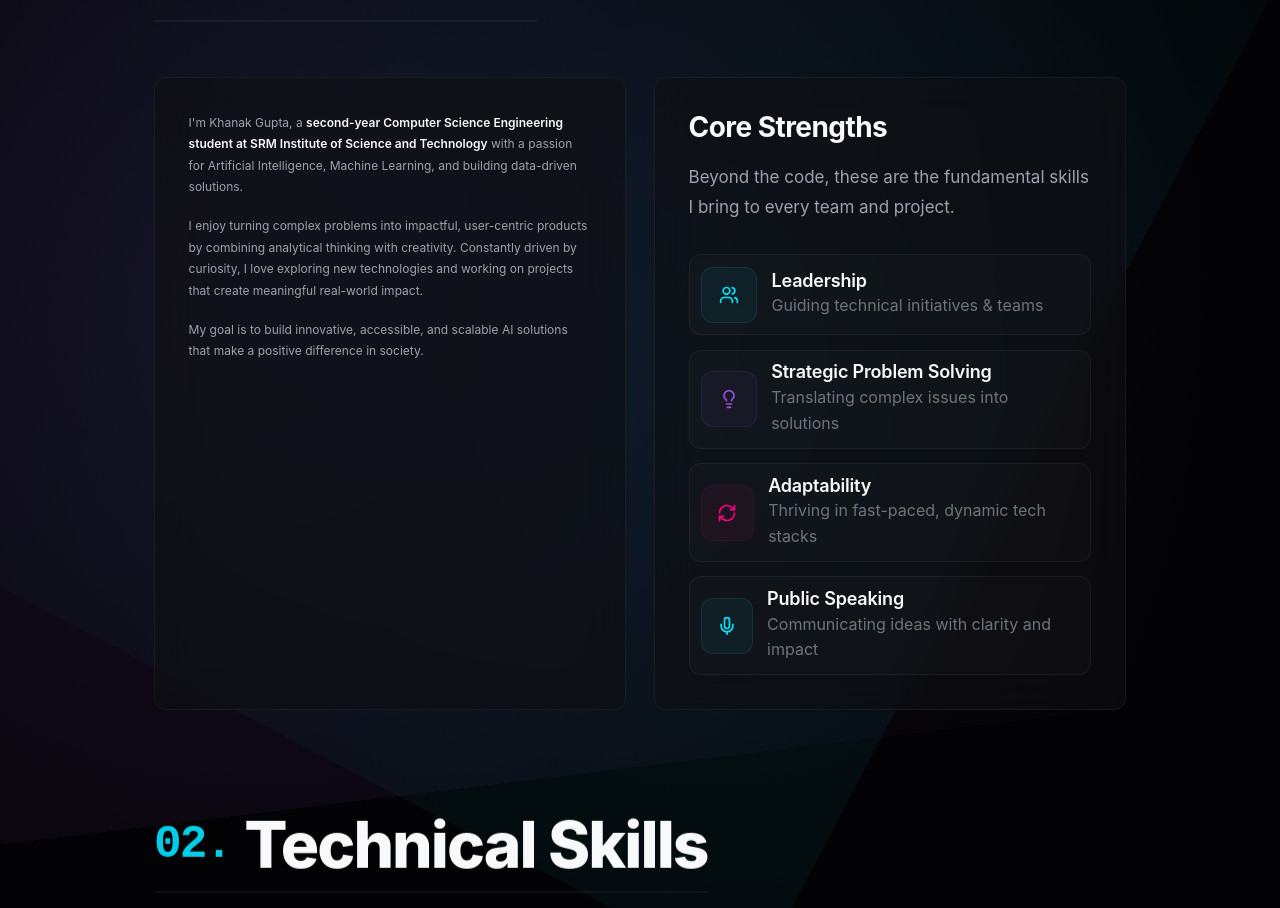
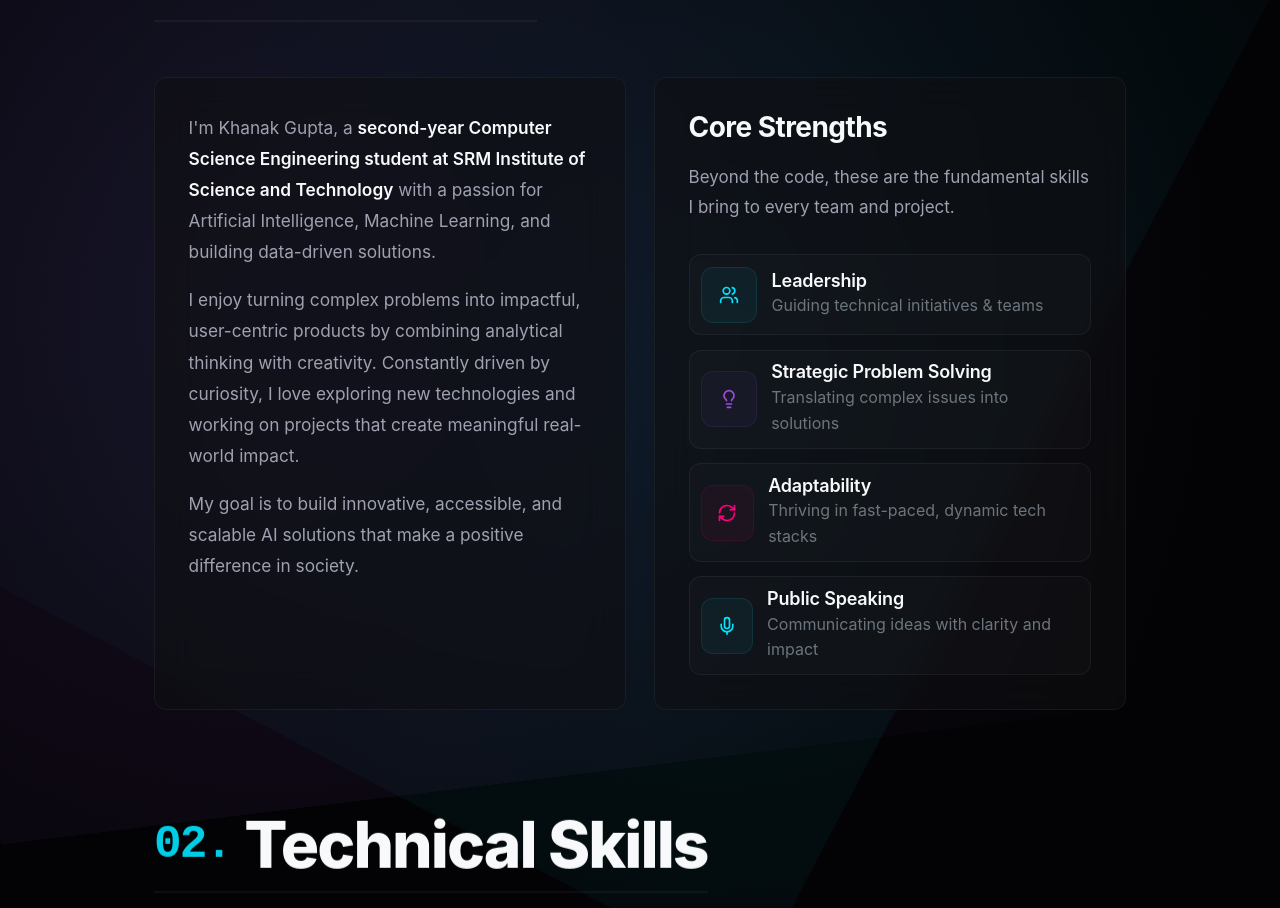
Before and after one commit to KhannakPGupta/Khanak-Portfolio, a React (Vite) app: page / in a window 1280 px wide. Shown: the part 923-1831 px from the top of the page. Built offline with nearby package versions, Linux system fonts and the light colour scheme.

Commit message:
Increase About Me font size to 1.8rem

```diff
--- a/src/components/About.css
+++ b/src/components/About.css
@@ -50,7 +50,7 @@
   display: flex;
   flex-direction: column;
   gap: 1.8rem;
-  font-size: 1.25rem;
+  font-size: 1.8rem;
   color: var(--text-muted);
   height: 100%;
 }
```
